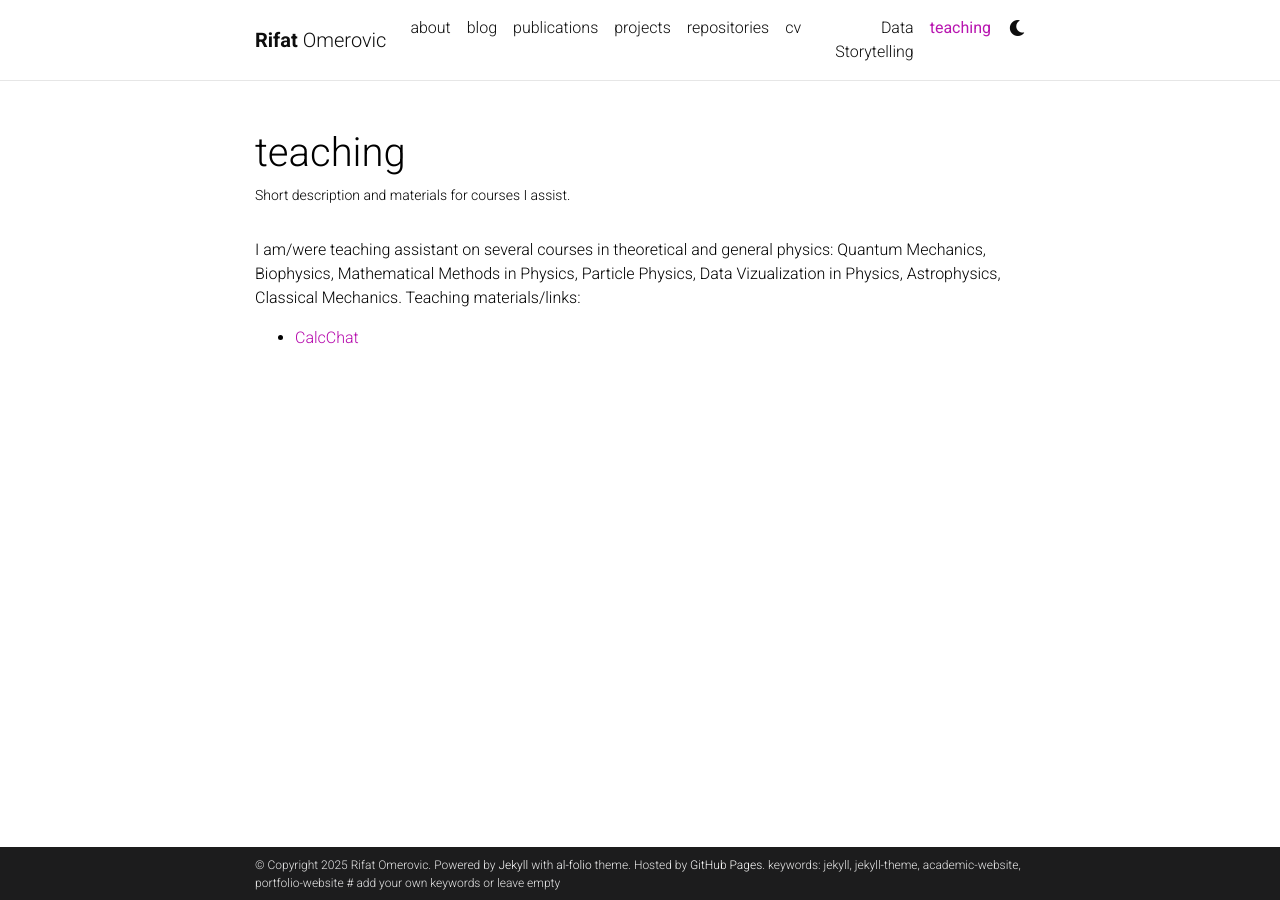
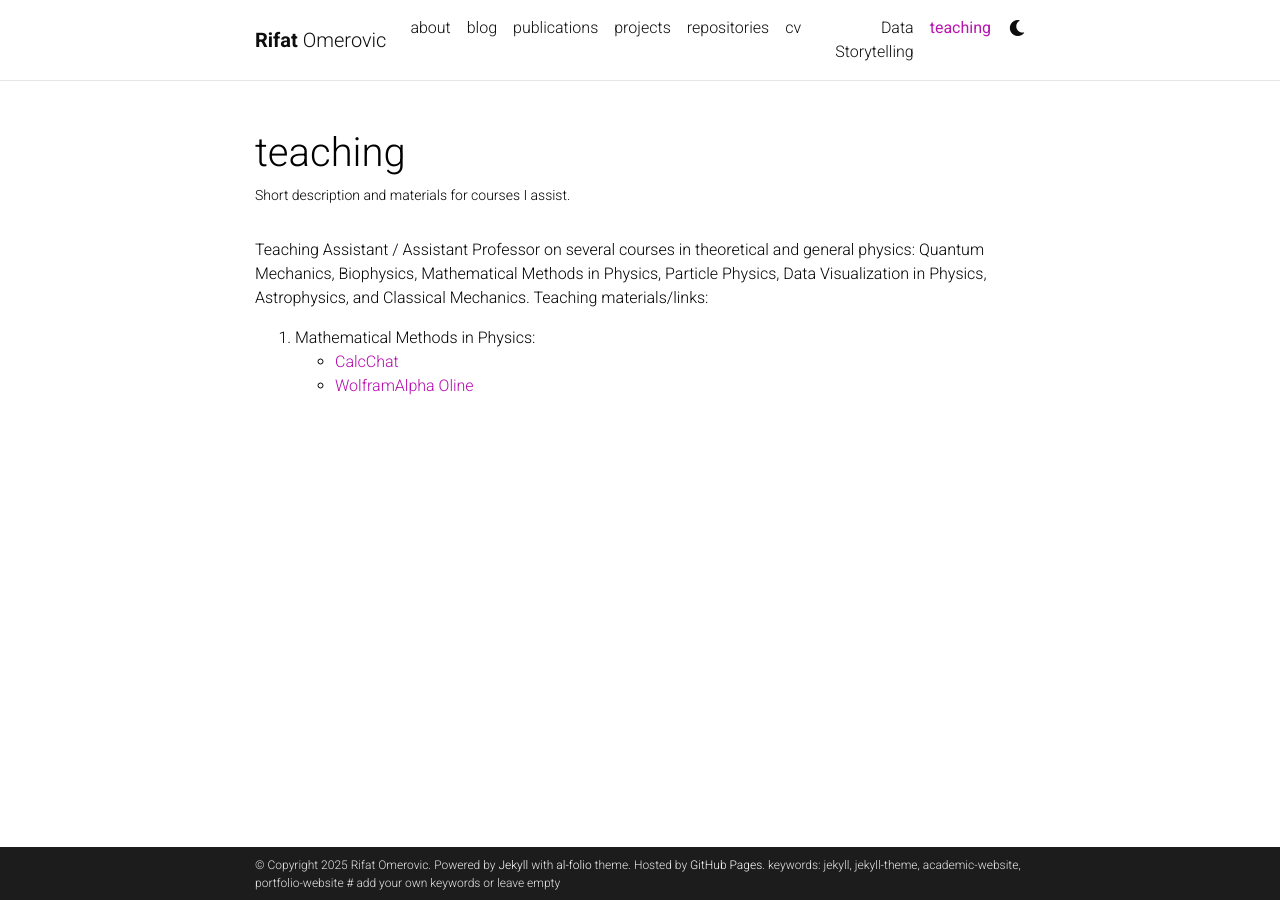
Before and after one commit to rifatom/rifatom.github.io, a Jekyll site: the page built from _pages/teaching.md, in a window 1280 px wide. Built offline with Jekyll 4.4.1, drawn with Linux system fonts in a browser that asks for light colours; comment, search, counter and statistics services are not loaded; a style sheet for code colours, icons or effects is not loaded.

Commit message:
Update teaching.md

```diff
--- a/_pages/teaching.md
+++ b/_pages/teaching.md
@@ -7,6 +7,8 @@ nav: true
 nav_order: 5
 ---
 
-I am/were teaching assistant on several courses in theoretical and general physics: Quantum Mechanics, Biophysics, Mathematical Methods in Physics, Particle Physics, Data Vizualization in Physics, Astrophysics, Classical Mechanics.
+Teaching Assistant / Assistant Professor on several courses in theoretical and general physics: Quantum Mechanics, Biophysics, Mathematical Methods in Physics, Particle Physics, Data Visualization in Physics, Astrophysics, and Classical Mechanics.
 Teaching materials/links:
-- [CalcChat](https://www.calcchat.com/book/Calculus-10e/)
+1. Mathematical Methods in Physics:
+  - [CalcChat](https://www.calcchat.com/book/Calculus-10e/)
+  - [WolframAlpha Oline](https://www.wolframalpha.com/input?i=plot+sqrt%281-x%5E2%2By%5E2%29)
```
